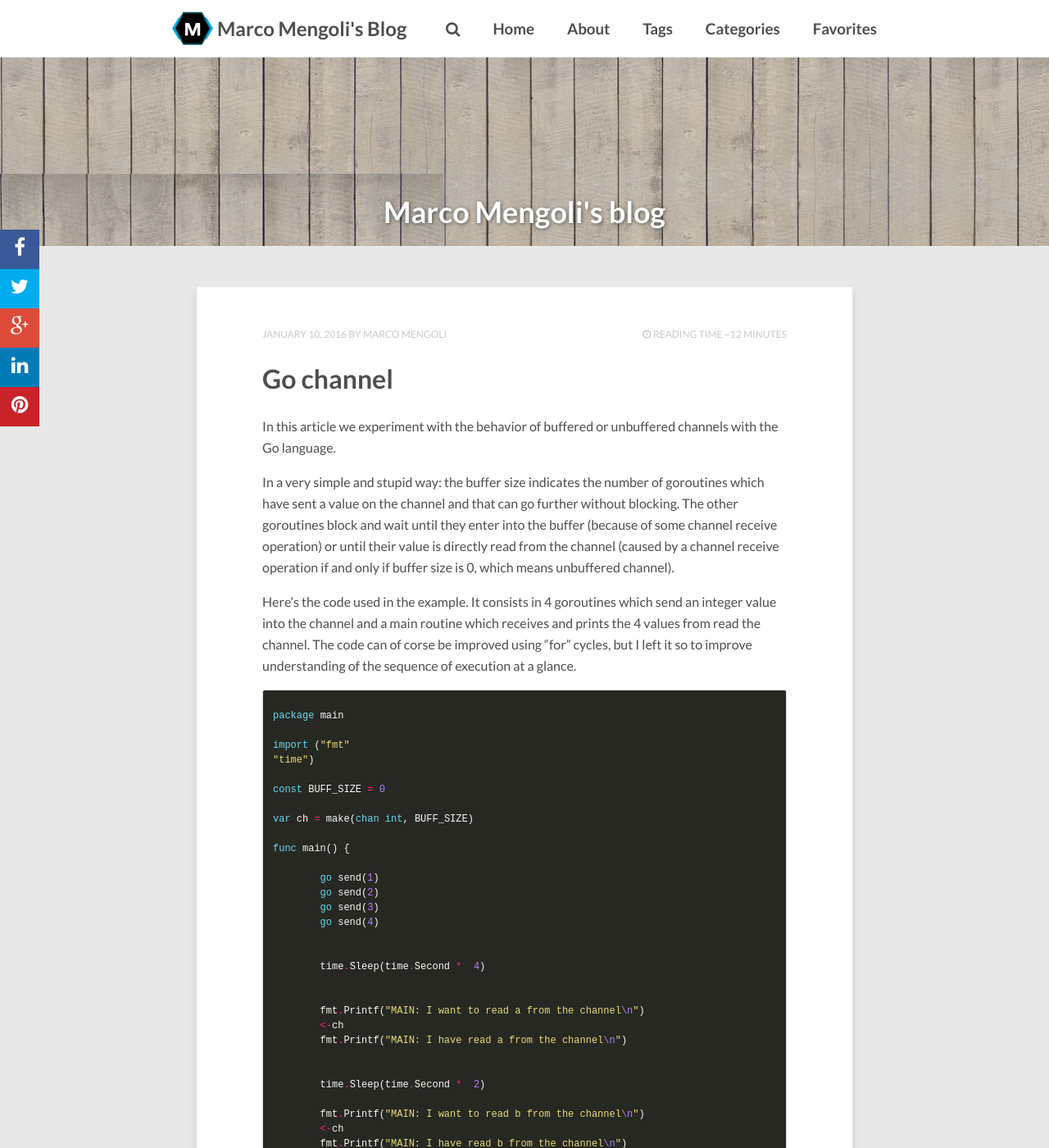
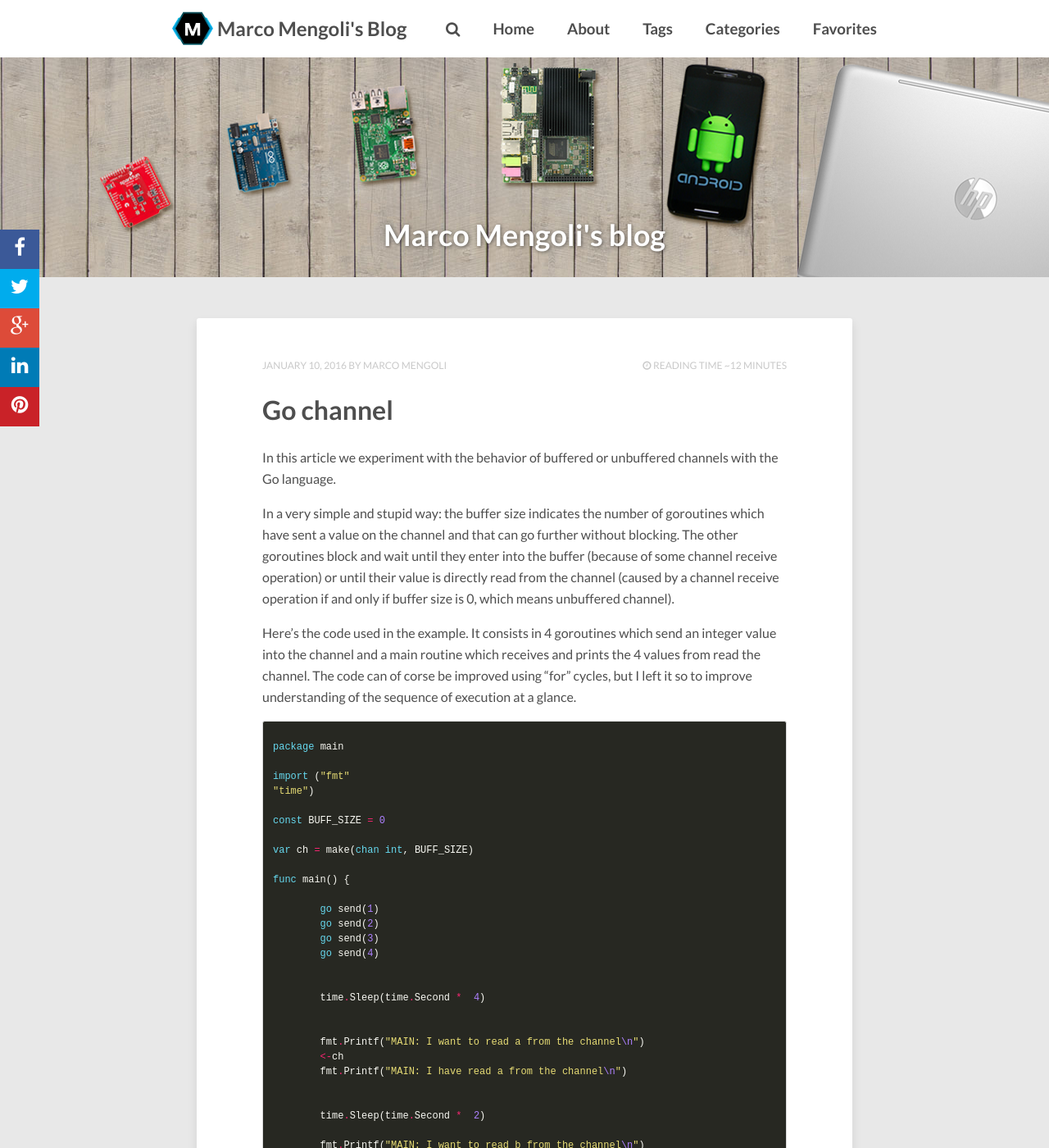
Before and after one commit to MarcoMengoli/marcomengoli.github.io, a Jekyll site: the page built from index.html, in a window 1280 px wide and 1400 px high. Shown: the whole window at 82% size. Built offline with Jekyll 4.4.1, drawn with Linux system fonts in a browser that asks for light colours; nearby versions of some CDN libraries; the list of posts is cut into pages by our own code; comment, search, counter and statistics services are not loaded.

Commit message:
Added successfully the images to the page and arranged the layout consequently!

```diff
--- a/_includes/header.html
+++ b/_includes/header.html
@@ -43,7 +43,7 @@
       <li class="header-item"><a href="{{site.url}}/search"><h3><i class="fa fa-search"></i></h3></a></li>
     </ul>
   </div>
-  <div class="header-title">
+	  <div class="header-image">
 		<div class="header-title-wrap">
 		  <h1>{{ page.title }}</h1>
 		  {% if page.date %}
--- a/_sass/_page.scss
+++ b/_sass/_page.scss
@@ -472,6 +472,61 @@ ul.social-buttons li a:active {
 		display: none;
 	}
 }
+.header-image {
+	text-align: center;
+	width: 100%;
+	overflow: visible;
+	display:block;
+	#min-height:400px;
+	position:relative;
+
+
+	text-align: center;
+	background-image: url("/images/header_objects_trasp.png");
+	background-repeat: no-repeat;
+
+    background-position: center top;
+
+
+	.header-title-wrap {
+		display: block;
+		vertical-align: middle;
+		margin: 0 auto;
+		text-align: center;
+
+		padding-top: 170px;
+		padding-bottom: 10px;
+	}
+	h1 {
+		font-weight: 700;
+		margin-bottom: 20px;
+		@include font-rem(32);
+		color: $white;
+		text-shadow: 1px 1px 4px rgba($base-color, 0.6);
+		display: none;
+		a {
+			color: $white;
+		}
+		@media #{$medium} {
+			display: block;
+		}
+		@media #{$medium} {
+			@include font-rem(26);
+		}
+		@media #{$large} {
+			@include font-rem(36);
+		}
+	}
+	h1.post-title{
+		display: block;
+		@media #{$medium}{
+			display: none;
+		}
+	}
+	p {
+		color: $white;
+	}
+}
 .header-title {
 	text-align: center;
 	position: absolute;
@@ -479,14 +534,15 @@ ul.social-buttons li a:active {
 	display: table;
 	margin-top: 0;
 	width: 100%;
+	min-height: 400px;
 	overflow: hidden;
+	background-image: url("/images/header_objects_trasp.png");
+	background-repeat: no-repeat;
 	.header-title-wrap {
 		display: table-cell;
 		vertical-align: middle;
 		margin: 0 auto;
 		text-align: center;
-		background-image: url("/images/header_pattern.jpg");
-		background-repeat: no-repeat;
 	}
 	h1 {
 		font-weight: 700;
@@ -519,11 +575,12 @@ ul.social-buttons li a:active {
 	}
 }
 .header-menu {
-	position: fixed;
+	#position: fixed;
   top: 0;
   left: 0;
   width: 100%;
   height: 70px;
+  display:block;
 	z-index: 20;
 	ul {
 		margin: 0 auto;
```
Also changed, not shown: images/header_objects_trasp.png. Lines whose indentation alone changed are shown as unchanged.
